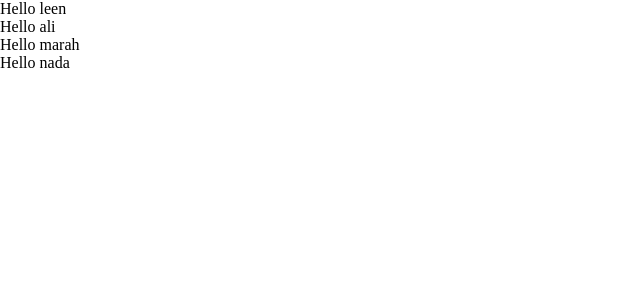
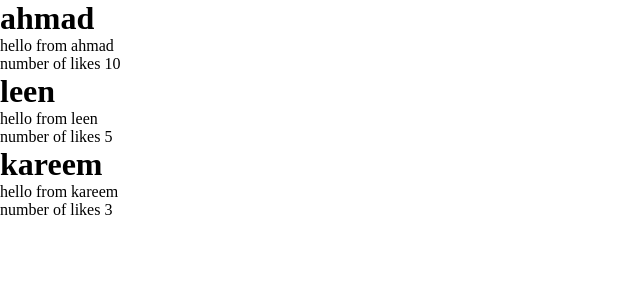
Before and after one commit to Leen-odeh3/Codevolution-Classes, a React (Vite) app: page / in a window 1280 px wide. Shown: the top 300 px of the page, without its empty margins (0-640 px from the left). Built offline with nearby package versions, Linux system fonts and the light colour scheme.

Commit message:
refactory training

```diff
--- a/src/App.jsx
+++ b/src/App.jsx
@@ -4,7 +4,11 @@
 // import Event from './Component/Event/Event'
 // import User from "./Component/User"
 
-import List from "./Component/List";
+import Tweet from "./Component/Tweet";
+
+// import SayHello from "./Component/SayHello";
+
+// import List from "./Component/List";
 
 function App() {
   return (
@@ -14,7 +18,11 @@ function App() {
       {/* <Props/> */}
       {/* <Event/> */}
       {/* <User/> */}
-      <List />
+      {/* <List /> */}
+      {/* <SayHello namee="leen"/> */}
+      <Tweet name="ahmad" message="hello from ahmad" like="10"/>
+      <Tweet name="leen" message="hello from leen" like="5"/>
+      <Tweet name="kareem" message="hello from kareem" like="3"/>
     </>
   );
 }
--- /dev/null
+++ b/src/Component/SayHello.jsx
@@ -0,0 +1,12 @@
+
+
+// eslint-disable-next-line react/prop-types
+const SayHello = ({namee}) => {
+  return (
+    <div>
+      <h1>Hello {namee}</h1>
+    </div>
+  )
+}
+
+export default SayHello
--- /dev/null
+++ b/src/Component/Tweet.jsx
@@ -0,0 +1,13 @@
+
+// eslint-disable-next-line react/prop-types
+const Tweet = ({name,message,like}) => {
+  return (
+    <div>
+      <h1>{name}</h1>
+      <p>{message}</p>
+      <p>number of likes {like}</p>
+    </div>
+  )
+}
+
+export default Tweet
```
